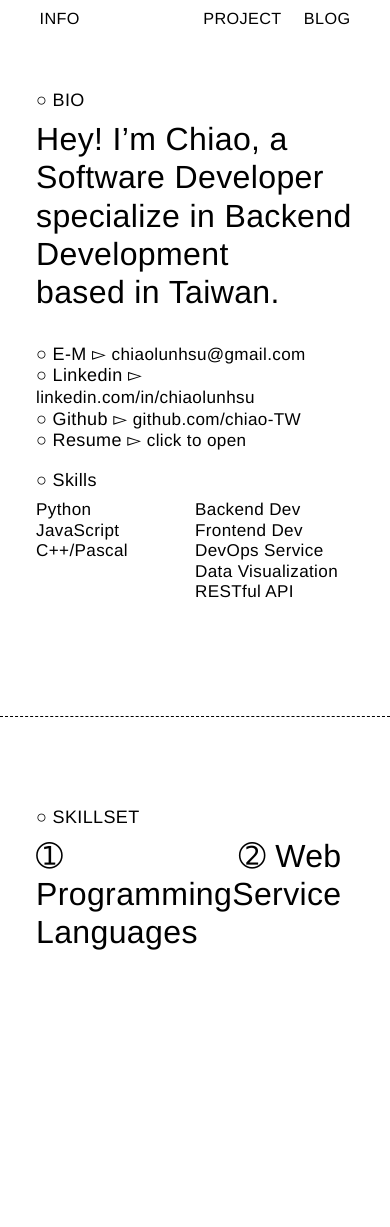
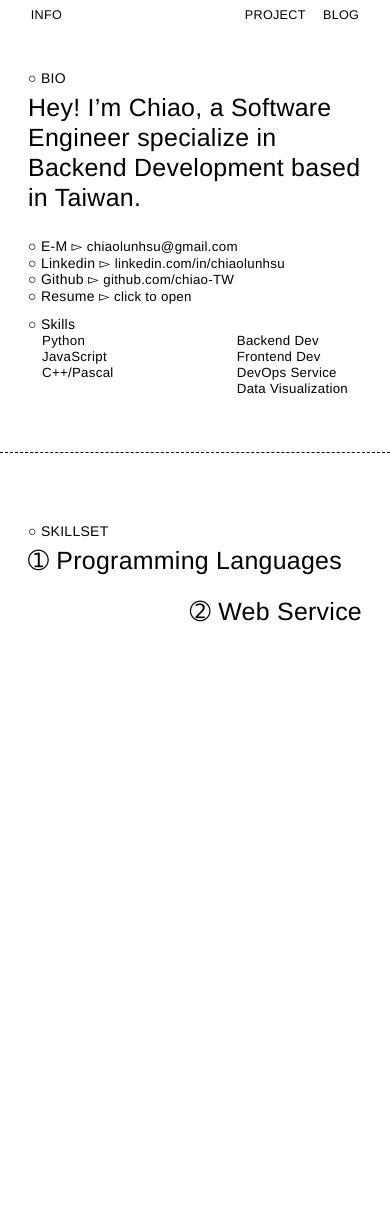
Before and after one commit to chiao-TW/portfolio, a Django app: page / in a window 390 px wide. After the commit the page ends 622 px from the top, so only its background shows below. Run offline with Django 3.2, Linux system fonts and the light colour scheme.

Commit message:
mobile css

```diff
--- a/info/static/info/style.css
+++ b/info/static/info/style.css
@@ -4,18 +4,13 @@
 	margin: 0;
 	padding: 0;
 	box-sizing: border-box;
-	/* background-color: #fff; */
-	/* border: 1px solid rgb(153, 153, 153); */
-
-	/* Tyler */
-	/* border: 0; */
 	font-size: 100%;
 	font-weight: 300;
 	font: inherit;
 	vertical-align: baseline;
 }
 
-/* 宣告變數 */
+/* declare varibles */
 :root {
 	--ms-2: 0.56rem;
 	--ms-1: 0.75rem;
@@ -34,31 +29,16 @@
 	--ms12: 31.47rem;
 }
 
-/* body:before {
-	content: "";
-	position: fixed;
-	top: -10rem;
-	left: 0;
-	background: #ffffff;
-	width: 100vw;
-	height: calc(10rem + 100vh);
-	z-index: -1;
-} */
+/* body */
 
 html,
 body {
 	line-height: 1.2;
 	font-family: "Arimo", helvetica, arial, sans-serif;
 	height: auto;
-	/* height: calc(50em + 100vh); */
-	/* -webkit-letter-spacing: 0.02em;
-	-moz-letter-spacing: 0.02em;
-	-ms-letter-spacing: 0.02em; */
 	letter-spacing: 0.02em;
 	background: #ffffff;
-	font-size: 18px;
-	/* position: relative; */
-	/* overscroll-behavior-y: none; */
+	font-size: 14px;
 }
 
 /* RWD */
@@ -69,7 +49,6 @@ body {
 	}
 }
 
-/* where it change a lot */
 @media (min-width: 768px) {
 	html,
 	body {
@@ -77,19 +56,32 @@ body {
 	}
 }
 
-@media (min-width: 1024px) {
+@media (min-width: 992px) {
 	html,
 	body {
 		font-size: 21px;
 	}
 }
 
-@media (min-width: 1440px) {
+@media (min-width: 1200px) {
 	html,
 	body {
 		font-size: calc(8px + 1vw);
 	}
 }
+
+/* template */
+/* @media (min-width: 576px) {
+}
+
+@media (min-width: 768px) {
+}
+
+@media (min-width: 992px) {
+}
+
+@media (min-width: 1200px) {
+} */
 
 /* Navbar */
 
@@ -114,8 +106,6 @@ a {
 
 header {
 	position: fixed;
-	/* justify-content: space-between; */
-	/* align-items: center; */
 	padding: 0.5em 0;
 	top: 0;
 	left: 0;
@@ -130,7 +120,6 @@ nav {
 	margin: 0 auto;
 	max-width: 65rem;
 	width: 100%;
-	/* background-color: inherit; */
 }
 
 .nav-links {
@@ -138,28 +127,40 @@ nav {
 	display: flex;
 	justify-content: space-between;
 	-webkit-box-pack: justify;
-	/* background-color: inherit; */
 }
 
 .nav-links li {
-	/* background-color: transparent; */
 	word-spacing: 1em;
 }
 
 .nav-links li > a {
 	color: white;
-	/* transition: all 0.1s ease 0s; */
-	/* cursor: pointer; */
-	/* background-color: transparent; */
 	font-weight: 400;
 }
 
 /* Section */
 
-/* HeroPage */
+/* Info */
+
+/*
+section
+	heading
+		heading-title
+		self-decription
+	column
+		left-column
+			left-column-item
+				<a>
+		right-column
+			<span> right-column-title
+			<div> right-column-items
+				<ul>
+					<li>
+*/
 
 .section {
-	margin: 5rem 2em 4em;
+	margin: 5rem 2rem 4rem;
+	max-width: 65rem;
 }
 
 .heading .column {
@@ -171,24 +172,28 @@ nav {
 
 .heading h1 {
 	padding: 0.25em 0 1em;
+	font-size: var(--ms2);
 }
 
-@media (min-width: 100px) {
+@media (min-width: 576px) {
 	.heading h1 {
-		font-size: var(--ms2);
+		font-size: var(--ms3);
 	}
 }
 
-@media (min-width: 1024px) {
+@media (min-width: 992px) {
 	.heading h1 {
 		font-size: var(--ms4);
 	}
 }
 
-@media (min-width: 1024px) {
-	.heading h1 {
-		font-size: var(--ms4);
-	}
+/* bullet point */
+.bullet-point:before {
+	content: "○ ";
+}
+
+.bullet-point:hover::before {
+	content: "● ";
 }
 
 .heading-title:before {
@@ -201,7 +206,6 @@ nav {
 .column {
 	display: flex;
 	flex-wrap: wrap;
-	/* justify-content: space-between; */
 }
 
 @media (max-width: 768px) {
@@ -209,32 +213,21 @@ nav {
 		flex-direction: column;
 	}
 	.right-column {
-		margin-top: 1em;
+		margin-top: 0.75rem;
+	}
+
+	.right-column-items {
+		padding: 0 1rem;
 	}
 }
 
 .left-column {
 	flex: 1;
 	position: relative;
+	padding-right: 1rem;
 }
 
-.left-column-title:before {
-	content: "○ ";
-}
-
-.left-column:hover > .left-column-title:before {
-	content: "● ";
-}
-
-.left-column-left:hover > .left-column-title:before {
-	content: "● ";
-}
-
-.left-column-right:hover > .left-column-title:before {
-	content: "● ";
-}
-
-.left-column > div a {
+a {
 	text-decoration: none;
 }
 
@@ -261,51 +254,35 @@ nav {
 	padding-top: 0.5em;
 }
 
-.left-column ul,
-.right-column p {
-	padding-top: 1em;
-}
-
 hr {
 	border: none;
 	border-top: 1.2px dashed black;
 	height: 1px;
 }
 
-#Resume {
-	position: absolute;
-	background-color: #fff;
-	color: black;
-	border: 2px solid black;
-	width: 5em;
-	text-align: center;
-	margin-top: auto;
-	margin-left: auto;
-	padding: 0.2em;
-	bottom: 0;
-	/* border-radius: 20px; */
-}
-
-#Resume:hover {
-	cursor: pointer;
-	background-color: black;
-	color: white;
-}
-
 /* Section (SkillSet) */
 
 #root {
 	display: flex;
-	/* justify-content: flex-end; */
 }
 
 #root h1 {
 	flex: 1;
+	/* font-size: var(--ms2); */
+}
+
+@media (max-width: 820px) {
+	#root {
+		flex-direction: column;
+	}
+	#root h1 {
+		padding-bottom: 1rem;
+	}
 }
 
 #web-service {
 	text-align: right;
-	padding-right: 1em;
+	/* padding-right: 1em; */
 }
 
 #programming-language:before {
@@ -326,18 +303,22 @@ hr {
 #tree {
 	font-size: var(--ms3);
 	display: flex;
-	height: 3em;
-	margin-top: 1em;
+	height: 8rem;
+	margin-top: 0.5rem;
 }
 
 #tree div {
-	padding-right: 1em;
+	padding-right: 0.5rem;
 }
 
-@media (min-width: 300px) {
-	#tree h2 {
-		font-size: var(--ms0);
+@media (min-width: 820px) {
+	#tree div {
+		padding-right: 2rem;
 	}
+}
+
+#tree h2 {
+	font-size: var(--ms0);
 }
 
 @media (min-width: 576px) {
@@ -352,18 +333,11 @@ hr {
 	}
 }
 
-@media (min-width: 1024px) {
+@media (min-width: 992px) {
 	#tree h2 {
 		font-size: var(--ms3);
 	}
 }
-
-@media (min-width: 1440px) {
-	#tree h2 {
-		font-size: 2.37rem;
-	}
-}
-
 #tree > div {
 	display: none;
 }
--- a/info/templates/info/base.html
+++ b/info/templates/info/base.html
@@ -7,7 +7,8 @@
         <meta name="viewport" content="width=device-width, initial-scale=1.0, user-scalable=no">
         {% load static %}
         <link rel="stylesheet" href="{% static 'info/style.css' %}">
-        {% block head %}{% endblock %}
+        {% block head %}
+        {% endblock %}
         {% load static %}
         <link rel="icon" type="image/png" href="{% static 'info/logo.svg' %}">
 
--- a/info/templates/info/home.html
+++ b/info/templates/info/home.html
@@ -13,57 +13,46 @@
     <div class="heading">
         <span class="heading-title">BIO</span>
         <h1 class="self-description">
-            Hey! I’m Chiao, a
-            Software Developer <br>
-            specialize in Backend Development<br>
+            Hey! I’m Chiao, a Software Engineer
+            specialize in Backend Development
             based in Taiwan.
         </h1>
     </div>
     <div class="column">
         <div class="left-column">
-            <div class="left-column-left">
-                <span class="left-column-title">
-                    E-M ▻
-                </span>
+            <div class="left-column-item bullet-point">
+                E-M ▻
                 <a href="mailto:chiaolunhsu@gmail.com">chiaolunhsu@gmail.com</a>
             </div>
-            <div class="left-column-right">
-                <span class="left-column-title">
-                    Linkedin ▻
-                </span>
+            <div class="left-column-item bullet-point">
+                Linkedin ▻
                 <a href="https://www.linkedin.com/in/chiaolunhsu/" target="_blank">linkedin.com/in/chiaolunhsu</a>
             </div>
-            <div class="left-column-left">
-                <span class="left-column-title">
-                    Github ▻
-                </span>
+            <div class="left-column-item bullet-point">
+                Github ▻
                 <a href='https://github.com/chiao-TW' target="_blank">github.com/chiao-TW</a>
             </div>
-            <div class="left-column-left">
-                <span class="left-column-title">
-                    Resume ▻
-                </span>
+            <div class="left-column-item bullet-point">
+                Resume ▻
                 {% load static %}
                 <a href='{%static "info/Resume.pdf" %}' target="_blank">click to open</a>
             </div>
         </div>
         <div class="right-column">
             <span class="right-column-title">Skills</span>
-            <ul class="right-column-items">
-                <div>
+            <div class="right-column-items">
+                <ul>
                     <li>Python</li>
                     <li>JavaScript</li>
-                    <!-- <li>Matlab</li> -->
                     <li>C++/Pascal</li>
-                </div>
-                <div>
+                </ul>
+                <ul>
                     <li>Backend Dev</li>
                     <li>Frontend Dev</li>
                     <li>DevOps Service</li>
                     <li>Data Visualization</li>
-                    <li>RESTful API</li>
-                </div>
-            </ul>
+                </ul>
+            </div>
         </div>
     </div>
 </div>
@@ -187,8 +157,7 @@
         </div>
 
         <div id="trees_2-2-3">
-            <h2 class="circle_1" id="tree_2-2-3-1">RESTful</h2>
-            <h2 class="circle_2" id="tree_2-2-3-2">CRUD</h2>
+            <h2 class="circle_1" id="tree_2-2-1-1">Git(hub)</h2>
         </div>
 
         <div id="trees_2-3-1">
--- a/project/templates/project/all_project.html
+++ b/project/templates/project/all_project.html
@@ -27,8 +27,8 @@
 
     {% for project in projects %}
     <div class="column projects-description" id="projects-description-{{ project.id }}">
-        <div class="left-column">
-            <span class="left-column-title">KEYS</span>
+        <div class="left-column bullet-point">
+            <span class="left-column-title ">KEYS</span>
             <ul>
                 {{ project.key|safe }}
             </ul>
```
Also changed, not shown: other parts of info/templates/info/home.html (+9 -28 lines), blog/static/blog/blog.css (+14 -4 lines), blog/static/blog/detail_blog.css (+10 -1 lines), info/static/info/style.js (+14 -107 lines), project/static/project/detail_project.css (+13 -12 lines), project/static/project/project.css (+15 -25 lines), project/static/project/project.js (+6 -6 lines), db.sqlite3.
